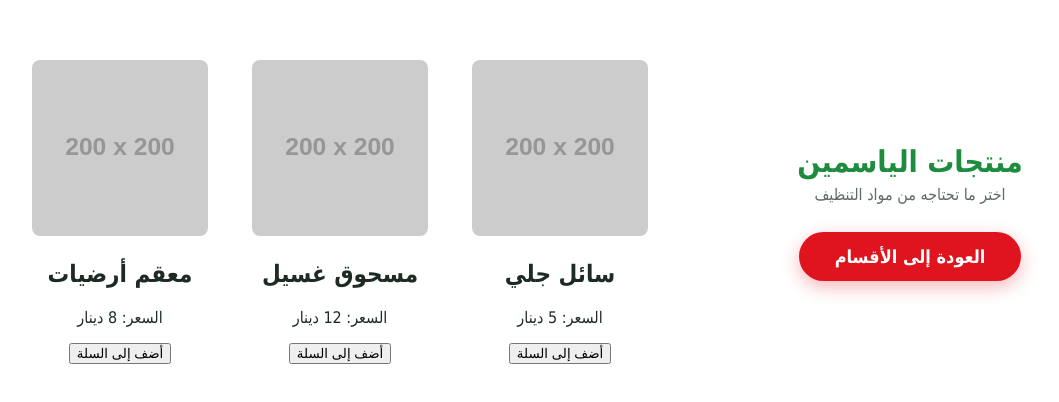
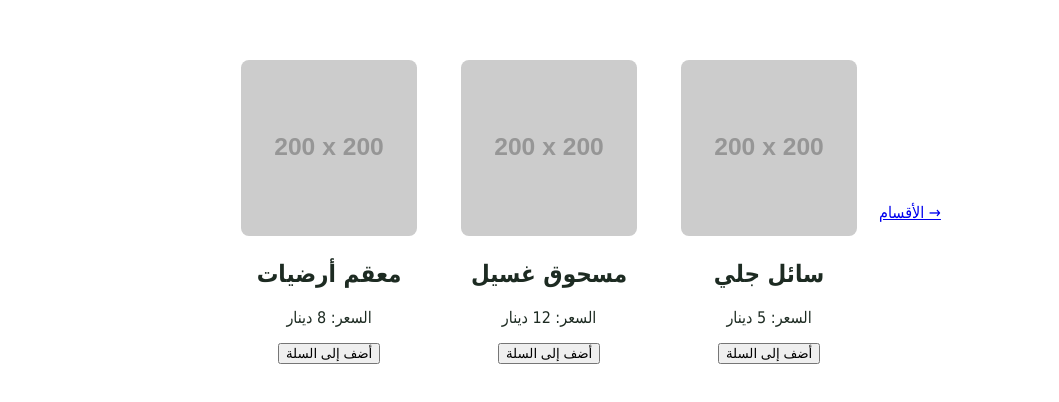
Before and after one commit to ahmedhadadmisho-coder/Yasmine-store, a plain HTML site: page products.html in a window 1280 px wide. Shown: the part 188-590 px from the top of the page, without its empty margins (60-1119 px from the left). Drawn offline with Linux system fonts and the light colour scheme; placeholder pictures from the web are drawn by us.

Commit message:
Update title and stylesheet version in products.html

```diff
--- a/products.html
+++ b/products.html
@@ -3,15 +3,15 @@
 <head>
   <meta charset="UTF-8">
   <meta name="viewport" content="width=device-width, initial-scale=1.0">
-  <title>منتجات الياسمين</title>
-  <link rel="stylesheet" href="style.css?v=2">
+  <title>المنتجات</title>
+  <link rel="stylesheet" href="style.css?v=3">
 </head>
-<body>
-  <div class="hero">
-    <h1>منتجات الياسمين</h1>
-    <p>اختر ما تحتاجه من مواد التنظيف</p>
-  <a href="categories.html" class="btn">العودة إلى الأقسام</a>
+<body class="products-page">
+  <div class="topbar">
+    <a href="categories.html" class="back-link">→ الأقسام</a>
   </div>
+
+  <div class="page-head"></div>
 
   <div class="product">
     <img src="https://placehold.co/200x200" alt="سائل جلي">
```
